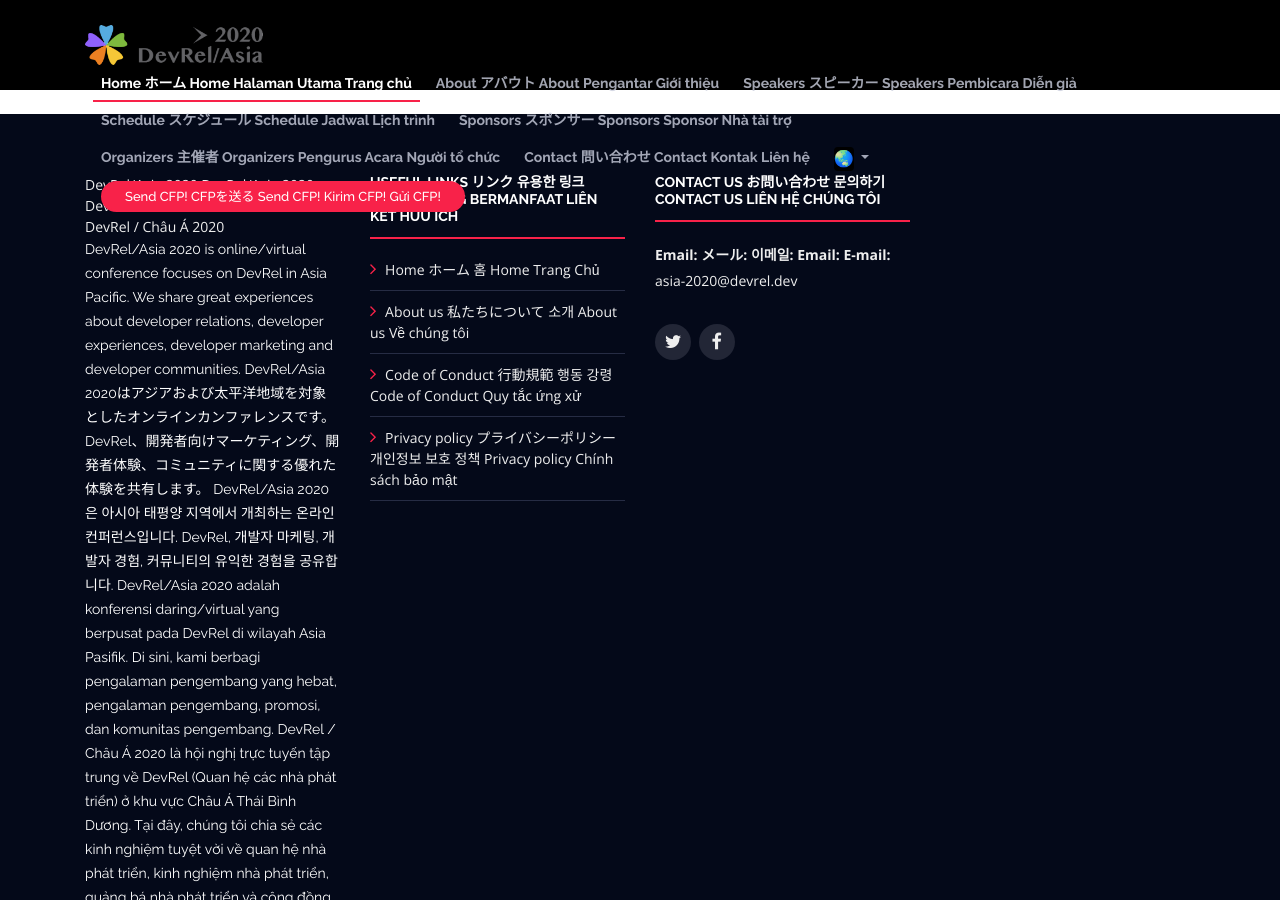
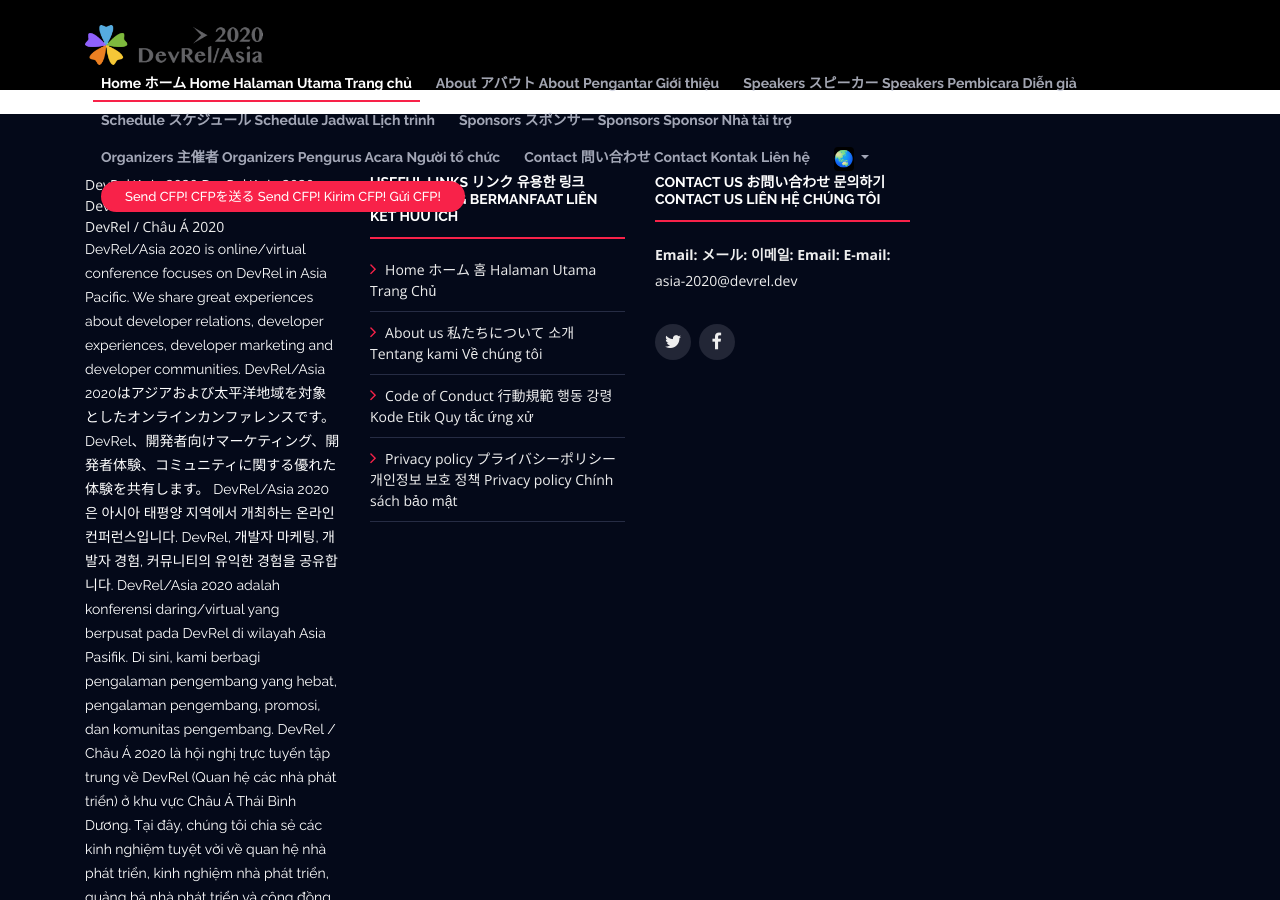
Before and after one commit to DevRel-Asia/asia-2020, a Jekyll site: the page built from code-of-conduct.html, in a window 1280 px wide and 900 px high, scrolled down 1815 px. Built offline with Jekyll 4.4.1, drawn with Linux system fonts in a browser that asks for light colours.

Commit message:
Auto update

```diff
--- a/_data/translates.json
+++ b/_data/translates.json
@@ -320,7 +320,7 @@
     "japan": "ホーム",
     "korea": "홈",
     "vietnam": "Trang Chủ",
-    "indonesia": "",
+    "indonesia": "Halaman Utama",
     "simplified_chinese": ""
   },
   {
@@ -329,7 +329,7 @@
     "japan": "私たちについて",
     "korea": "소개",
     "vietnam": "Về chúng tôi",
-    "indonesia": "",
+    "indonesia": "Tentang kami",
     "simplified_chinese": ""
   },
   {
@@ -338,7 +338,7 @@
     "japan": "行動規範",
     "korea": "행동 강령",
     "vietnam": "Quy tắc ứng xử",
-    "indonesia": "",
+    "indonesia": "Kode Etik",
     "simplified_chinese": ""
   },
   {
```
Also changed, not shown: _data/i18n.json (+1 -1 lines).
